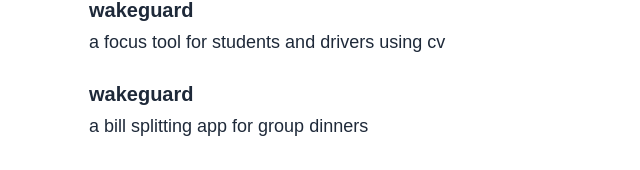
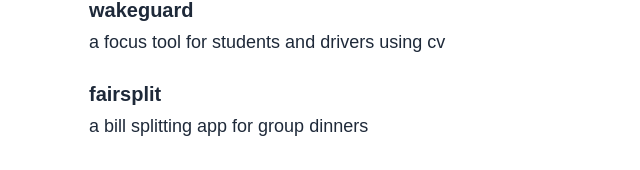
Before and after one commit to seanzhanng/portfolio, a Next.js app: page / in a window 1280 px wide. Shown: the part 1076-1246 px from the top of the page, without its empty margins (319-959 px from the left). Built offline with nearby package versions, Linux system fonts and the light colour scheme.

Commit message:
corrected project name

```diff
--- a/components/Header.tsx
+++ b/components/Header.tsx
@@ -51,9 +51,12 @@ export default function Header() {
 
       <div className="text-lg space-y-3">
         <p>{"i'm a cs student and varsity swimmer at uwaterloo"}</p>
-        <p>i like to build software, explore ai/ml, and work with data systems</p>
         <p>
-          outside of tech, i love sleeping, hanging out with friends, and listening to music
+          i like to build software, explore ai/ml, and work with data systems
+        </p>
+        <p>
+          outside of tech, i love sleeping, hanging out with friends, and
+          listening to music
         </p>
       </div>
     </section>
--- a/components/Projects.tsx
+++ b/components/Projects.tsx
@@ -72,7 +72,7 @@ export default function Projects() {
 
       <div className="mb-6">
         <div className="flex items-center gap-3">
-          <h3 className="text-xl font-semibold text-gray-800">wakeguard</h3>
+          <h3 className="text-xl font-semibold text-gray-800">fairsplit</h3>
         </div>
 
         <p className="text-lg mt-1 text-gray-800">
```
